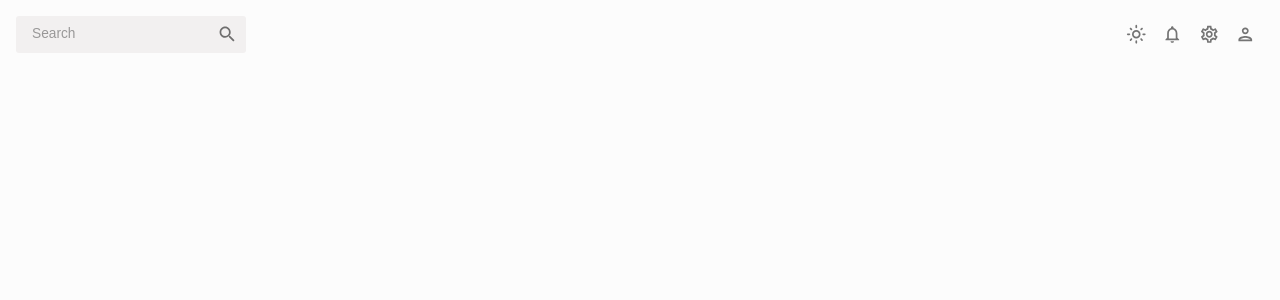
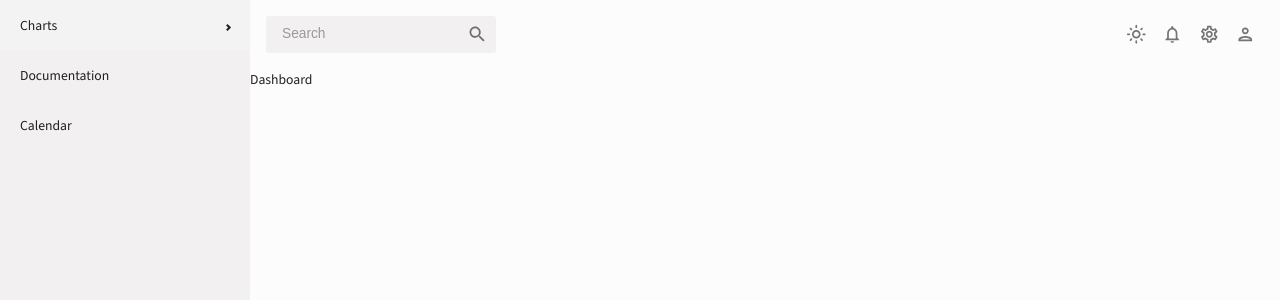
Before and after one commit to Utsavthebug/react-admin-dashboard, a React (Vite) app: page / in a window 1280 px wide. Shown: the top 300 px of the page. Built offline with nearby package versions, Linux system fonts and the light colour scheme.

Commit message:
sidebar added in dashboard page

```diff
--- a/src/App.jsx
+++ b/src/App.jsx
@@ -1,6 +1,21 @@
 import Topbar from "./scenes/global/Topbar"
+import SidebarEl from "./scenes/global/Sidebar"
+
+import Dashboard from "./scenes/dashboard"
+// import Team from "./scenes/team"
+// import Invoices from "./scenes/invoices"
+// import Contacts from "./scenes/contacts"
+// import Bar from "./scenes/bar"
+// import Form from "./scenes/form"
+// import Line from "./scenes/line"
+// import Pie from "./scenes/pie"
+// import FAQ from "./scenes/faq"
+// import Geography from "./scenes/geography"
+// import Calendar from "./scenes/calendar"
+
 import { ColorModeContext,useMode } from "./theme"
 import { CssBaseline,ThemeProvider } from "@mui/material"
+import { Route, Routes } from "react-router-dom"
 
 function App() {
   const [theme,colorMode] = useMode()
@@ -9,8 +24,22 @@ function App() {
     <ThemeProvider theme={theme}>
       <CssBaseline/>
       <div className="app">
+          <SidebarEl/>
         <main className="content">
           <Topbar/>
+          <Routes>
+            <Route path="/"  element={<Dashboard/>}/>
+            {/* <Route path="/team"  element={<Team/>}/> */}
+            {/* <Route path="/contacts"  element={<Contacts/>}/> */}
+            {/* <Route path="/invoices"  element={<Invoices/>}/> */}
+            {/* <Route path="/form"  element={<Form/>}/> */}
+            {/* <Route path="/bar"  element={<Bar/>}/> */}
+            {/* <Route path="/pie"  element={<Pie/>}/> */}
+            {/* <Route path="/line"  element={<Line/>}/> */}
+            {/* <Route path="/faq"  element={<FAQ/>}/> */}
+            {/* <Route path="/geography"  element={<Geography/>}/> */}
+            {/* <Route path="/calendar"  element={<Calendar/>}/> */}
+          </Routes>
         </main>
       </div>
     </ThemeProvider>
--- a/src/main.jsx
+++ b/src/main.jsx
@@ -7,6 +7,8 @@ import { BrowserRouter } from 'react-router-dom'
 
 ReactDOM.createRoot(document.getElementById('root')).render(
   <React.StrictMode>
+    <BrowserRouter>
     <App />
+    </BrowserRouter>
   </React.StrictMode>,
 )
--- a/src/scenes/global/Sidebar.jsx
+++ b/src/scenes/global/Sidebar.jsx
@@ -1,9 +1,50 @@
 import React from 'react'
+import { Sidebar, Menu, MenuItem,SubMenu,sidebarClasses } from 'react-pro-sidebar';
+import { Link } from 'react-router-dom';
+import { Box,IconButton,useTheme,Typography } from '@mui/material';
+import { tokens } from '../../theme';
+import HomeOutlinedIcon from "@mui/icons-material/HomeOutlined";
+import PeopleOutlinedIcon from "@mui/icons-material/PeopleOutlined";
+import ContactsOutlinedIcon from "@mui/icons-material/ContactsOutlined";
+import ReceiptOutlinedIcon from "@mui/icons-material/ReceiptOutlined";
+import PersonOutlinedIcon from "@mui/icons-material/PersonOutlined";
+import CalendarTodayOutlinedIcon from "@mui/icons-material/CalendarTodayOutlined";
+import HelpOutlineOutlinedIcon from "@mui/icons-material/HelpOutlineOutlined";
+import BarChartOutlinedIcon from "@mui/icons-material/BarChartOutlined";
+import PieChartOutlineOutlinedIcon from "@mui/icons-material/PieChartOutlineOutlined";
+import TimelineOutlinedIcon from "@mui/icons-material/TimelineOutlined";
+import MenuOutlinedIcon from "@mui/icons-material/MenuOutlined";
+import MapOutlinedIcon from "@mui/icons-material/MapOutlined";
+import { useState } from 'react';
 
-const Sidebar = () => {
+
+const SidebarEl = () => {
+  const theme = useTheme()
+  const colors = tokens(theme.palette.mode)
+
+  const [isCollapsed,setIsCollapsed] = useState(false)
+  const [selected,setSelected] = useState('Dashboard')
+
   return (
-    <div>Sidebar</div>
+    <Sidebar
+    rootStyles={{
+      border:'none',
+      [`.${sidebarClasses.container}`]: {
+        backgroundColor: `${colors.primary[400]}`,
+        height:'100vh',
+      },
+    }}
+    >
+    <Menu>
+    <SubMenu label="Charts">
+      <MenuItem> Pie charts </MenuItem>
+      <MenuItem> Line charts </MenuItem>
+    </SubMenu>
+    <MenuItem> Documentation </MenuItem>
+    <MenuItem> Calendar </MenuItem>
+  </Menu>
+</Sidebar>
   )
 }
 
-export default Sidebar
+export default SidebarEl
```
